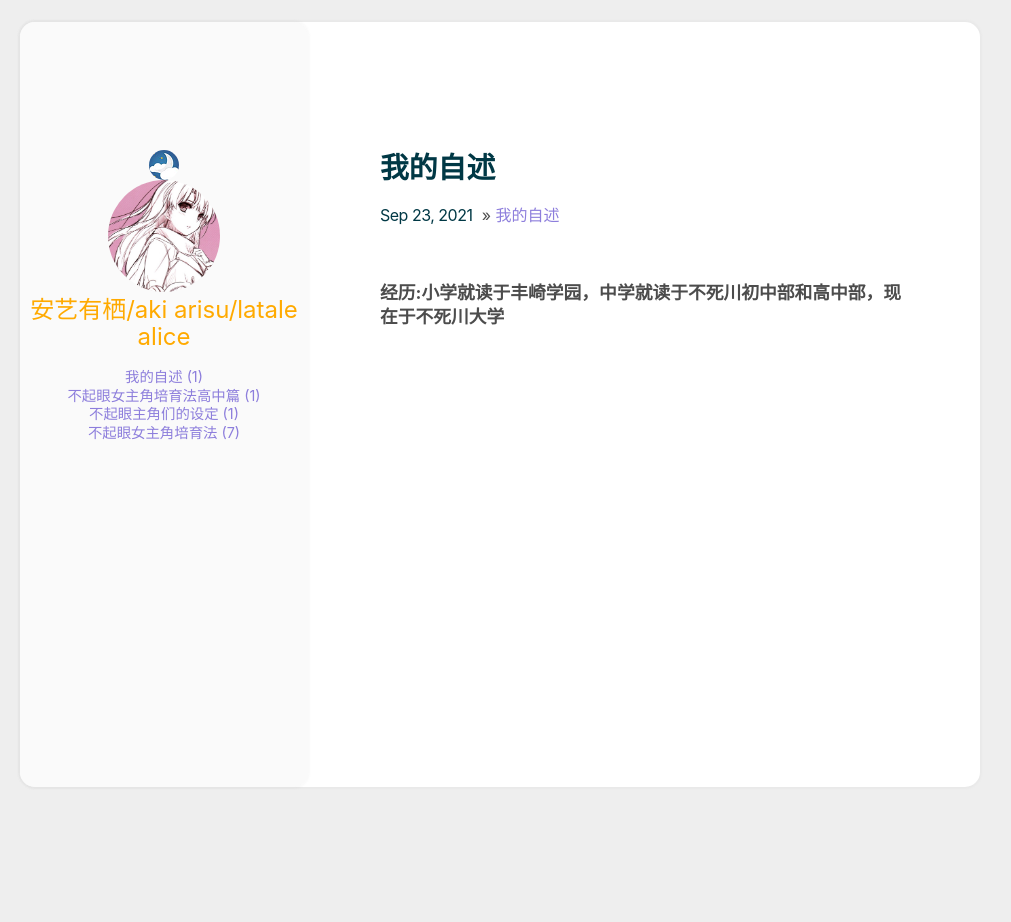
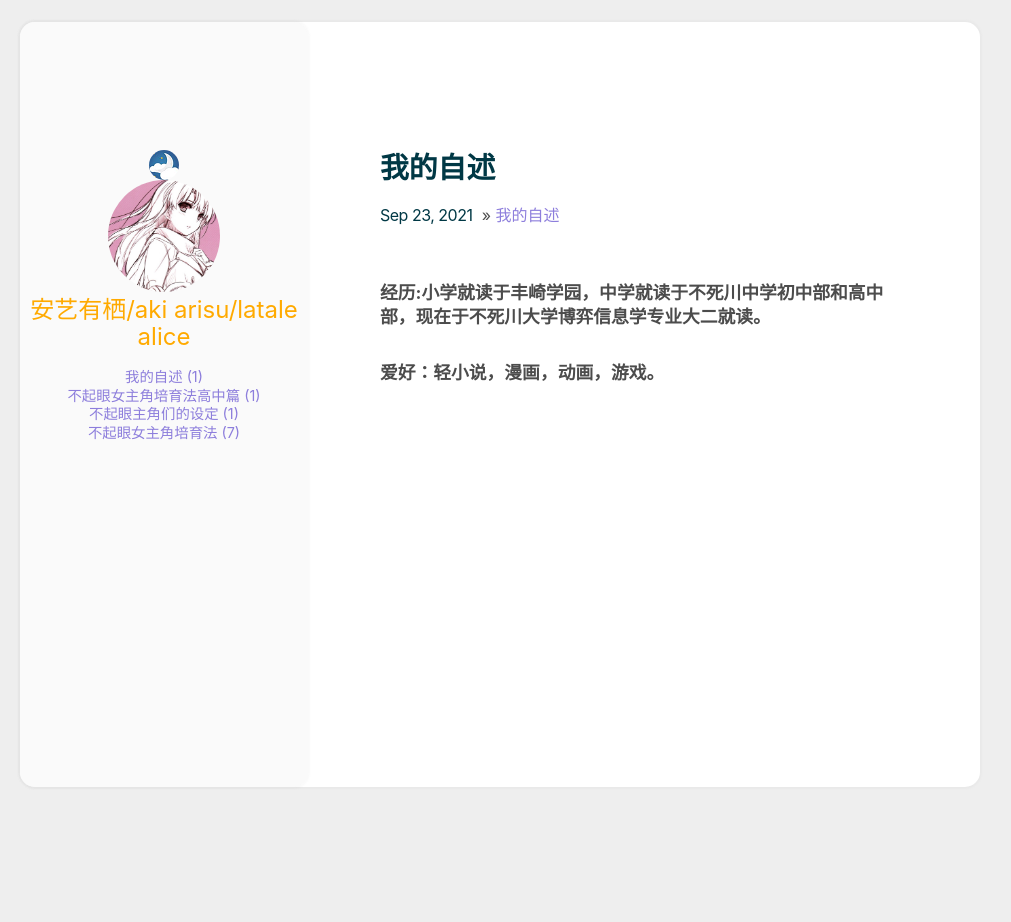
Before and after one commit to latalealice/latalealice.github.io, a Jekyll site: the page built from _posts/2021-9-23-我的自述.md, in a window 1280 px wide. Shown: the whole page, without its empty margins (140-1151 px from the left). Built offline with Jekyll 4.4.1, drawn with Linux system fonts in a browser that asks for light colours.

Commit message:
Update 2021-9-23-我的自述.md

```diff
--- a/_posts/2021-9-23-我的自述.md
+++ b/_posts/2021-9-23-我的自述.md
@@ -5,4 +5,5 @@ title: 我的自述
 ---
 
 
-### 经历:小学就读于丰崎学园，中学就读于不死川初中部和高中部，现在于不死川大学
+### 经历:小学就读于丰崎学园，中学就读于不死川中学初中部和高中部，现在于不死川大学博弈信息学专业大二就读。
+### 爱好：轻小说，漫画，动画，游戏。
```
